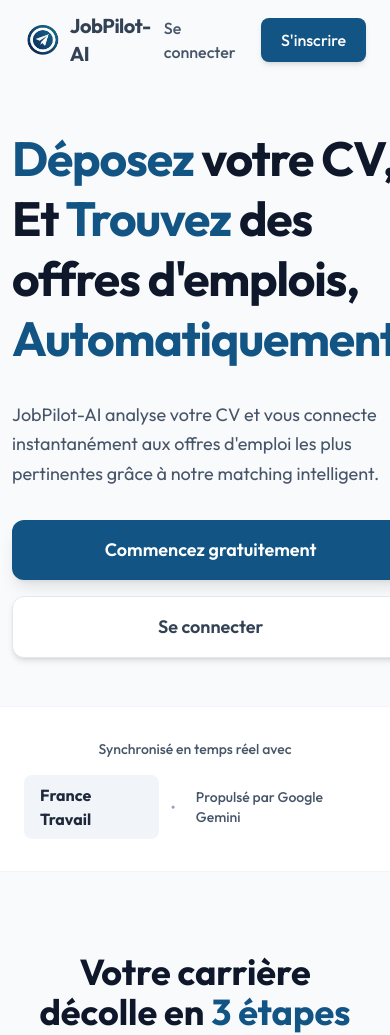
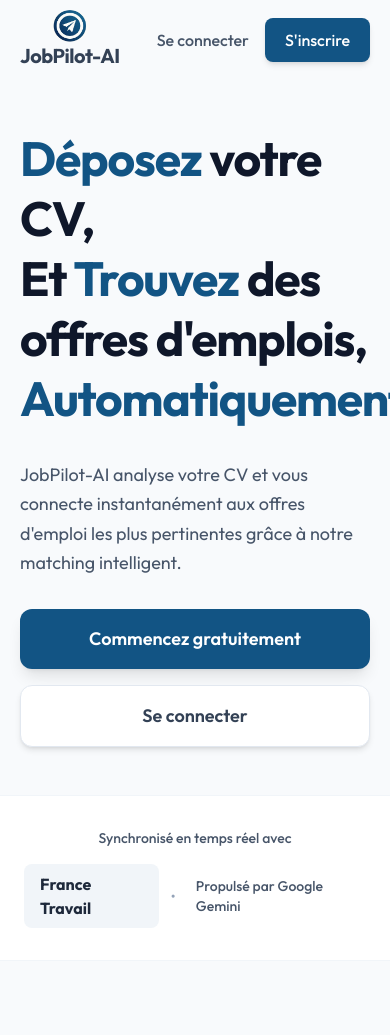
Before and after one commit to AngeGo11/JobPilot-IA, a Django app: page / in a window 390 px wide; the page is wider, and only the part inside the window is pictured. Shown: the top 1035 px of that part. Run offline with Django 5.2, Linux system fonts and the light colour scheme; parts of the project's set-up code (start-up, migrations or seed data) failed here and were passed over; some libraries are stand-ins or nearby versions.

Commit message:
correction affichage mobile

```diff
--- a/templates/index.html
+++ b/templates/index.html
@@ -51,8 +51,9 @@
 </head>
 <body class="bg-slate-50 font-sans text-slate-700 overflow-x-hidden">
 
-    <nav class="max-w-7xl mx-auto px-6 h-20 flex items-center justify-between">
-        <div class="flex items-center gap-2">
+
+    <nav class="max-w-7xl mx-auto px-5 sm:px-6 h-20 flex items-center justify-between">
+        <div class="flex flex-col items-center md:flex-row md:items-center">
             <div class="w-10 h-8  from-blue-500 to-teal-400 rounded-lg flex items-center justify-center">
                 <img src="{% static 'images/Logo.png' %}" class="w-10 h-8 object-cover object-center" style="border-radius:50%" alt="Logo">
             </div>
@@ -68,9 +69,8 @@
     </nav>
 
     <!-- Hero Section -->
-    <main class="max-w-7xl mx-auto px-3 py-12 lg:py-20 grid lg:grid-cols-2 gap-12 items-center">
-
-        <div class="space-y-8">
+    <main class="max-w-7xl mx-auto px-5 sm:px-6 py-12 lg:py-20 grid lg:grid-cols-2 gap-12 items-center">
+        <div class="space-y-8 w-full min-w-0">
             <h1 class="text-5xl lg:text-5xl font-extrabold leading-tight tracking-tight text-slate-900 fade-in-up">
                 <span class="text-[#125484]">Déposez </span>votre CV,<br>
                 Et <span class="text-[#125484]">Trouvez </span>des offres d'emplois,<br>
@@ -90,6 +90,7 @@
                 </a>
             </div>
         </div>
+
 
         <!-- Illustration -->
         <div class="relative lg:h-[600px] flex items-center justify-center float-animation hidden lg:flex fade-in-up fade-in-up-delay-3">
```
